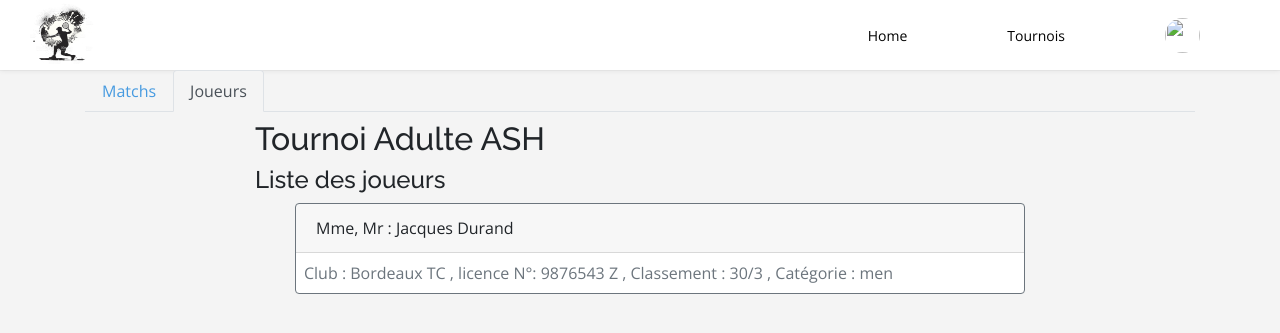
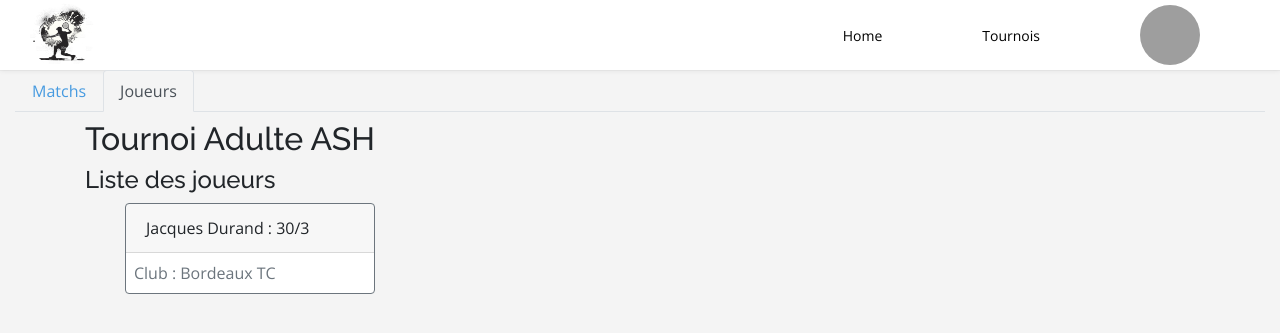
Before and after one commit to lorrainefav/plan_my_play, a Rails app: page /tournaments/1/users in a window 1280 px wide. Shown: the top 333 px of the page. Run offline with Rails 7, Linux system fonts and the light colour scheme; a user stored in the database is signed in; data comes from the database, SQL or seed files in the repository; style sheets or scripts are compiled from the project's sources; parts of the project's set-up code (start-up, migrations or seed data) failed here and were passed over; some libraries are stand-ins or nearby versions; grey boxes are pictures that could not be loaded.

Commit message:
Navbar with TBall logo

```diff
--- a/app/assets/stylesheets/components/_index.scss
+++ b/app/assets/stylesheets/components/_index.scss
@@ -4,3 +4,4 @@
 @import "convocations_cards";
 @import "banner";
 @import "card_match";
+@import "player_card";
--- a/app/assets/stylesheets/components/_navbar.scss
+++ b/app/assets/stylesheets/components/_navbar.scss
@@ -13,15 +13,15 @@
 /* Logo */
 .navbar-wagon-brand img {
   height: 50px;
- width: 65px;
+  width: 65px;
   height: 65px;
   border-radius: 65px;
 }
 
 /* User Avatar */
 .navbar-wagon .avatar {
-  height: 35px;
-  width: 35px;
+  height: 60px;
+  width: 60px;
   border-radius: 50%;
   float: right;
 }
--- /dev/null
+++ b/app/assets/stylesheets/components/_player_card.scss
@@ -0,0 +1,4 @@
+.card.border-secondary {
+  display: inline-flex;
+  width: 250px;
+}
--- a/app/views/shared/_card_match.html.erb
+++ b/app/views/shared/_card_match.html.erb
@@ -1,4 +1,4 @@
-<div class="card border-secondary mb-3">
+<div class="card mb-3">
   <div class="card-header d-flex justify-content-between">
     <%= match.begin_at %>
   </div>
--- a/app/views/shared/_navbar.html.erb
+++ b/app/views/shared/_navbar.html.erb
@@ -17,7 +17,7 @@
       <% end %>
       <div class="navbar-wagon-item">
         <div class="dropdown">
-          <%= image_tag "http://kitt.lewagon.com/placeholder/users/julescarriere", class: "avatar dropdown-toggle", id: "navbar-wagon-menu", "data-toggle" => "dropdown" %>
+          <%= image_tag "https://s1.qwant.com/thumbr/0x380/9/9/55f7baade4fc7b73e94047a5ee1fc5cb2d52a572b2df74128ba5071763b542/tennis-ball-clipart-red-11.png?u=http%3A%2F%2Fmoziru.com%2Fimages%2Ftennis-ball-clipart-red-11.png&q=0&b=1&p=0&a=1", class: "avatar dropdown-toggle", id: "navbar-wagon-menu", "data-toggle" => "dropdown" %>
           <ul class="dropdown-menu dropdown-menu-right navbar-wagon-dropdown-menu">
             <li>
               <%= link_to "#" do %>
--- a/app/views/shared/_player_card.html.erb
+++ b/app/views/shared/_player_card.html.erb
@@ -1,15 +1,12 @@
 <div class="card border-secondary mb-3">
   <div class="card-header d-flex justify-content-between">
-    Mme, Mr :
       <%= user.first_name %>
-      <%= user.last_name %>
+      <%= user.last_name %> :
+      <%= user.ranking %>
   </div>
   <div class="card-body text-secondary">
     <p class="card-text">
        Club : <%= user.club %>
-      , licence N°: <%= user.licence %>
-      , Classement : <%= user.ranking %>
-      , Catégorie : <%= user.gender %>
       </p>
   </div>
   </div>
--- a/app/views/users/index.html.erb
+++ b/app/views/users/index.html.erb
@@ -1,4 +1,4 @@
-<div class="container">
+<div class="container-fluid">
   <ul class="nav nav-tabs">
     <li class="nav-item">
       <%= link_to "Matchs",  tournament_path(@tournament), class:"nav-link" %>
@@ -10,8 +10,7 @@
 </div>
 
 
-
- <div class="container py-2" style="width: 800px;">
+ <div class="container py-2">
   <h2 ><%= @tournament.name %></h2>
   <h4>Liste des joueurs</h4>
     <ul>
```
Also changed, not shown: app/assets/images/Tournoi.jpg (added).
